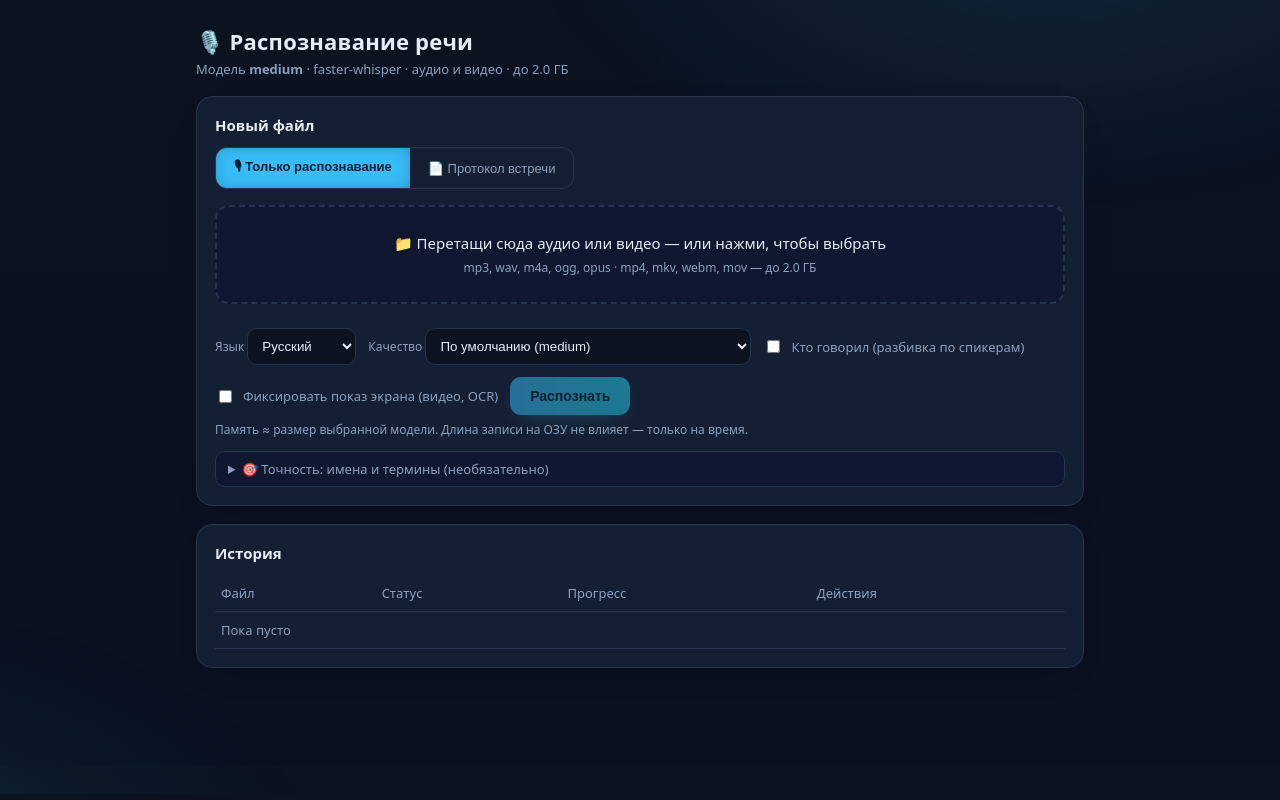
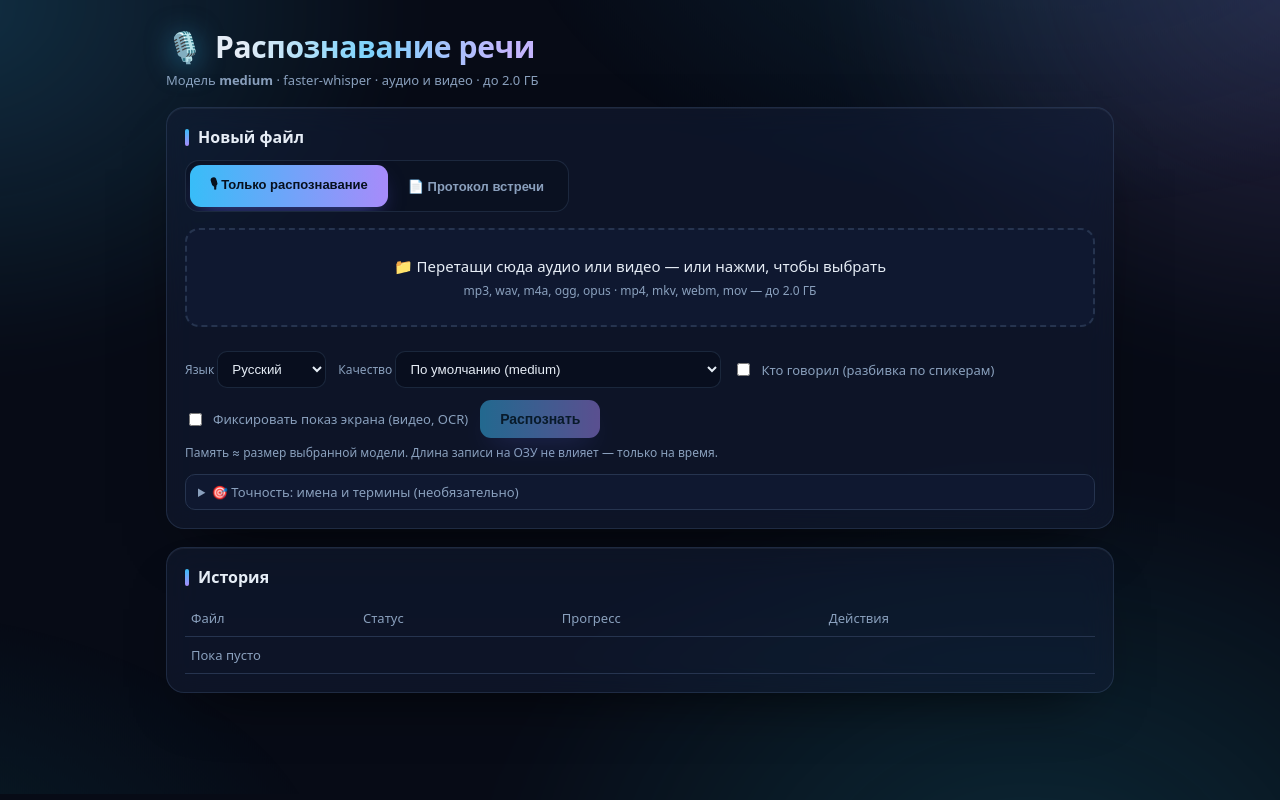
Before and after one commit to sglazunov/voice-transcriber-glazunov, a FastAPI app: page / in a window 1280 px wide. Run offline with FastAPI, Linux system fonts and the light colour scheme; data that the repository does not hold is empty.

Commit message:
style: richer "glass + aurora" theme (less spartan)
- animated aurora background (soft cyan/violet/teal glows that drift)
- glassmorphism cards (translucent + backdrop blur + soft deep shadow) with an
  accent bar before each title
- gradient hero title (mic emoji keeps its colour via a separate span)
- segmented pill mode-toggle with a glowing active state
- tri-colour primary button sheen; gradient status badges
- glassy analysis cards with a glowing dot before each section header
- translucent live/generation panels + gradient scrollbars
All CSS only; markup change limited to wrapping the title text for the gradient.

Co-Authored-By: Claude Opus 4.8 <noreply@anthropic.com>

```diff
--- a/app/templates/index.html
+++ b/app/templates/index.html
@@ -159,11 +159,76 @@
       .bar>i{animation:barflow 2.4s linear infinite}
       .livecard,.live{animation:fadeInUp .4s ease both}
     }
+
+    /* ============ richer "glass + aurora" theme ============ */
+    :root{--accent:#38bdf8;--accent2:#a78bfa;--accent3:#22d3ee;
+          --glass:rgba(20,30,52,.55);--glassline:rgba(125,160,210,.16)}
+    body{background:#070b16}
+    .wrap{max-width:980px}
+    @keyframes aurora{0%{transform:translate3d(-2%,-1%,0) rotate(0deg)}
+                      100%{transform:translate3d(3%,2%,0) rotate(5deg)}}
+    @media (prefers-reduced-motion:no-preference){
+      body::after{content:"";position:fixed;inset:-25%;z-index:-2;pointer-events:none;
+        background:
+         radial-gradient(40% 50% at 15% 18%, rgba(56,189,248,.20), transparent 60%),
+         radial-gradient(42% 55% at 86% 14%, rgba(167,139,250,.20), transparent 60%),
+         radial-gradient(48% 60% at 72% 92%, rgba(34,211,238,.15), transparent 60%);
+        filter:blur(28px);animation:aurora 24s ease-in-out infinite alternate}
+    }
+
+    /* gradient hero title */
+    h1{font-size:30px;font-weight:800;letter-spacing:-.4px;display:flex;align-items:center;gap:12px}
+    h1 .emoji{filter:drop-shadow(0 4px 14px rgba(56,189,248,.5))}
+    h1 .grad{background:linear-gradient(90deg,#e6edf6 8%,#7dd3fc 48%,#c4b5fd 92%);
+             -webkit-background-clip:text;background-clip:text;color:transparent}
+    .sub{font-size:13px}
+
+    /* glass cards */
+    .card{background:var(--glass);border:1px solid var(--glassline);border-radius:18px;
+          backdrop-filter:blur(16px) saturate(140%);-webkit-backdrop-filter:blur(16px) saturate(140%);
+          box-shadow:0 1px 0 rgba(255,255,255,.05) inset, 0 28px 64px -34px rgba(0,0,0,.85)}
+    .card h2{display:flex;align-items:center;gap:9px;font-size:16px}
+    .card h2::before{content:"";width:4px;height:17px;border-radius:3px;
+          background:linear-gradient(180deg,var(--accent),var(--accent2))}
+
+    /* segmented pill toggle */
+    .mode-toggle{background:rgba(10,16,30,.6);border:1px solid var(--glassline);
+          border-radius:14px;padding:4px;width:fit-content}
+    .mode-toggle button{border-radius:11px;padding:10px 20px;font-weight:600}
+    .mode-toggle button.active{background:linear-gradient(90deg,var(--accent),var(--accent2));
+          color:#07101e;box-shadow:0 10px 24px -10px rgba(99,102,241,.7)}
+
+    /* inputs */
+    select,textarea,input{background:rgba(8,14,28,.7);border-color:var(--glassline)}
+
+    /* primary button: tri-color sheen */
+    button.go{background:linear-gradient(90deg,var(--accent),var(--accent2),var(--accent3),var(--accent));
+          background-size:300% 100%;box-shadow:0 12px 28px -12px rgba(99,102,241,.65)}
+
+    /* glassy analysis cards with accented headers */
+    .analysis-section{background:rgba(15,24,48,.5);border:1px solid var(--glassline);border-radius:14px;
+          backdrop-filter:blur(8px);-webkit-backdrop-filter:blur(8px)}
+    .analysis-section h3{display:flex;align-items:center;gap:8px;color:#a9cbff}
+    .analysis-section h3::before{content:"";width:6px;height:6px;border-radius:50%;
+          background:linear-gradient(90deg,var(--accent),var(--accent2));
+          box-shadow:0 0 10px 1px rgba(56,189,248,.6)}
+
+    /* live + generation panels a touch glassier */
+    .live,.gen-text{background:rgba(8,14,28,.6)}
+    /* prettier scrollbars */
+    .live::-webkit-scrollbar,.gen-text::-webkit-scrollbar,textarea::-webkit-scrollbar{width:10px;height:10px}
+    .live::-webkit-scrollbar-thumb,.gen-text::-webkit-scrollbar-thumb,textarea::-webkit-scrollbar-thumb{
+          background:linear-gradient(180deg,var(--accent),var(--accent2));border-radius:8px;
+          border:2px solid transparent;background-clip:content-box}
+    /* gradient badges */
+    .badge.running{background:linear-gradient(90deg,#0369a1,#0ea5e9)}
+    .badge.analyzing{background:linear-gradient(90deg,#6d28d9,#a78bfa)}
+    .badge.done{background:linear-gradient(90deg,#15803d,#22c55e)}
   </style>
 </head>
 <body>
 <div class="wrap">
-  <h1>🎙️ Распознавание речи</h1>
+  <h1><span class="emoji">🎙️</span><span class="grad">Распознавание речи</span></h1>
   <div class="sub">Модель <b>{{ model }}</b> · faster-whisper · аудио и видео · до {{ (max_upload_mb/1024)|round(1) }} ГБ</div>
 
   <!-- Upload card -->
```
